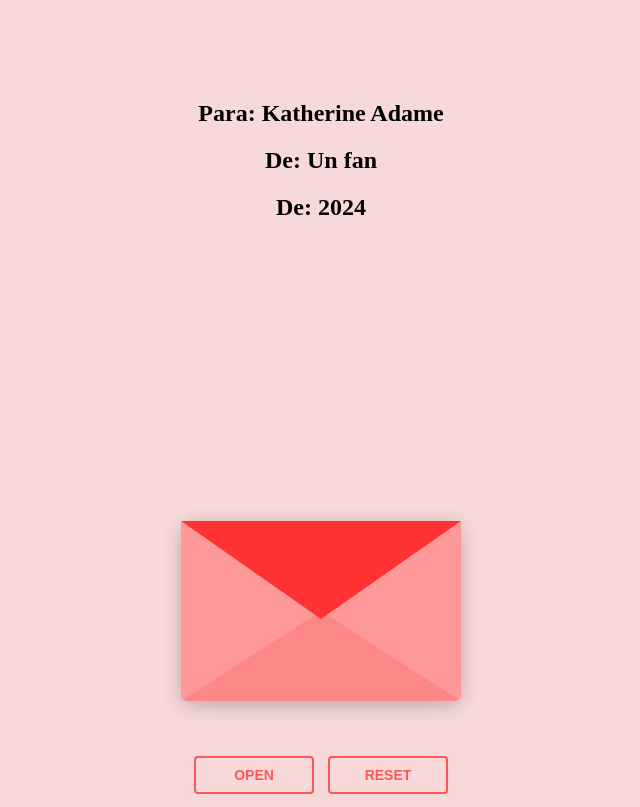
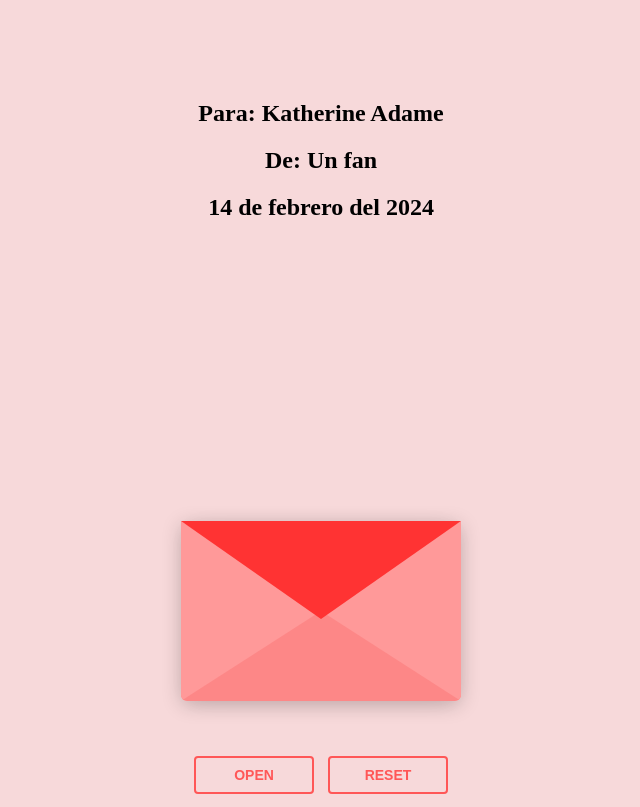
Before and after one commit to LuisApaez/K2, a plain HTML site: page index.html in a window 1280 px wide. Shown: the whole page, without its empty margins (319-959 px from the left). Drawn offline with nearby package versions, Linux system fonts and the light colour scheme.

Commit message:
Update index.html

```diff
--- a/index.html
+++ b/index.html
@@ -14,7 +14,7 @@
     <center>
     <h2>Para: Katherine Adame</h2>
     <h2>De: Un fan</h2>
-    <h2>De: 2024</h2>
+    <h2>14 de febrero del 2024</h2>
     </center>
 <div class="envlope-wrapper">
     <div id="envelope" class="close">
```
